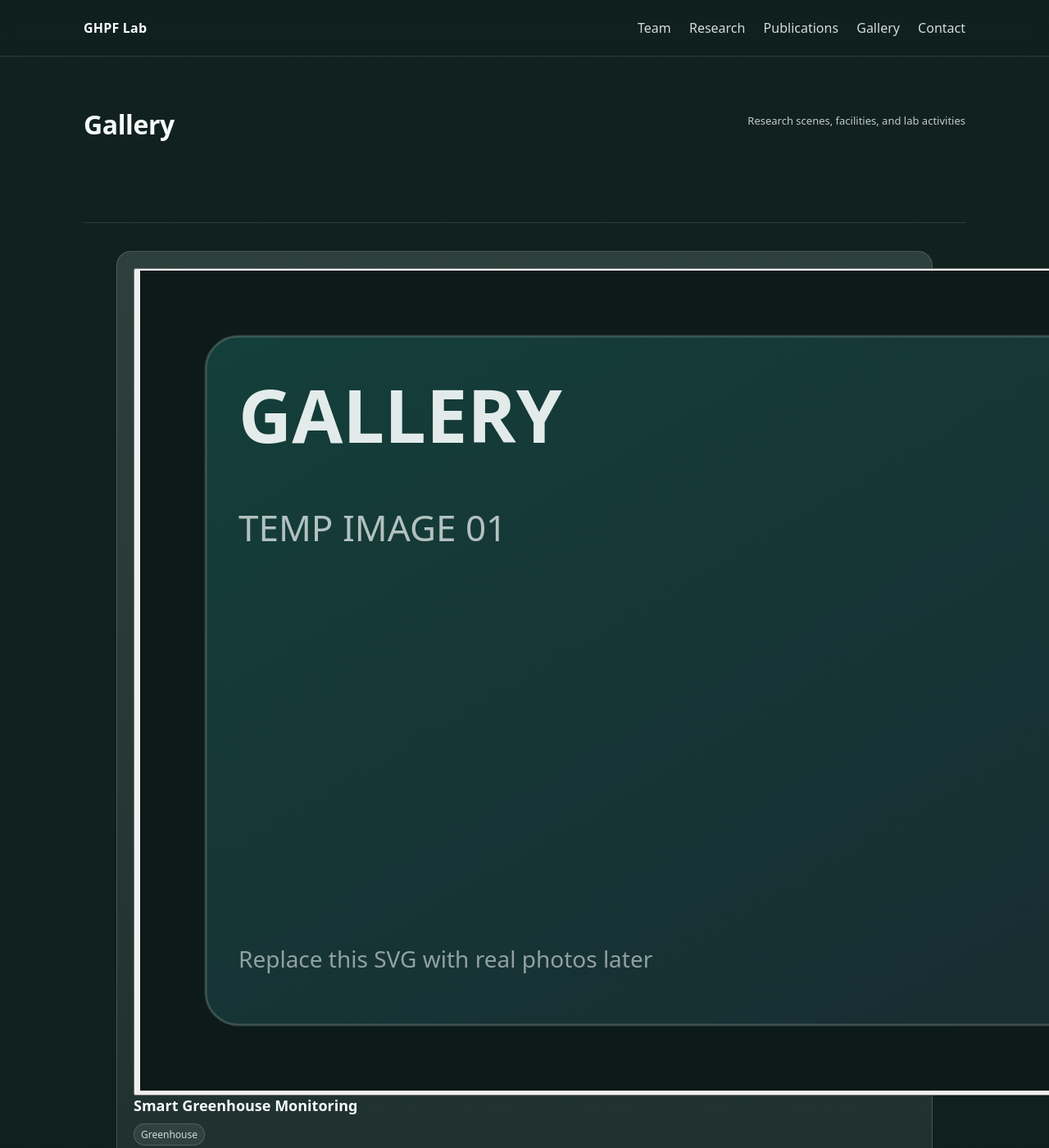
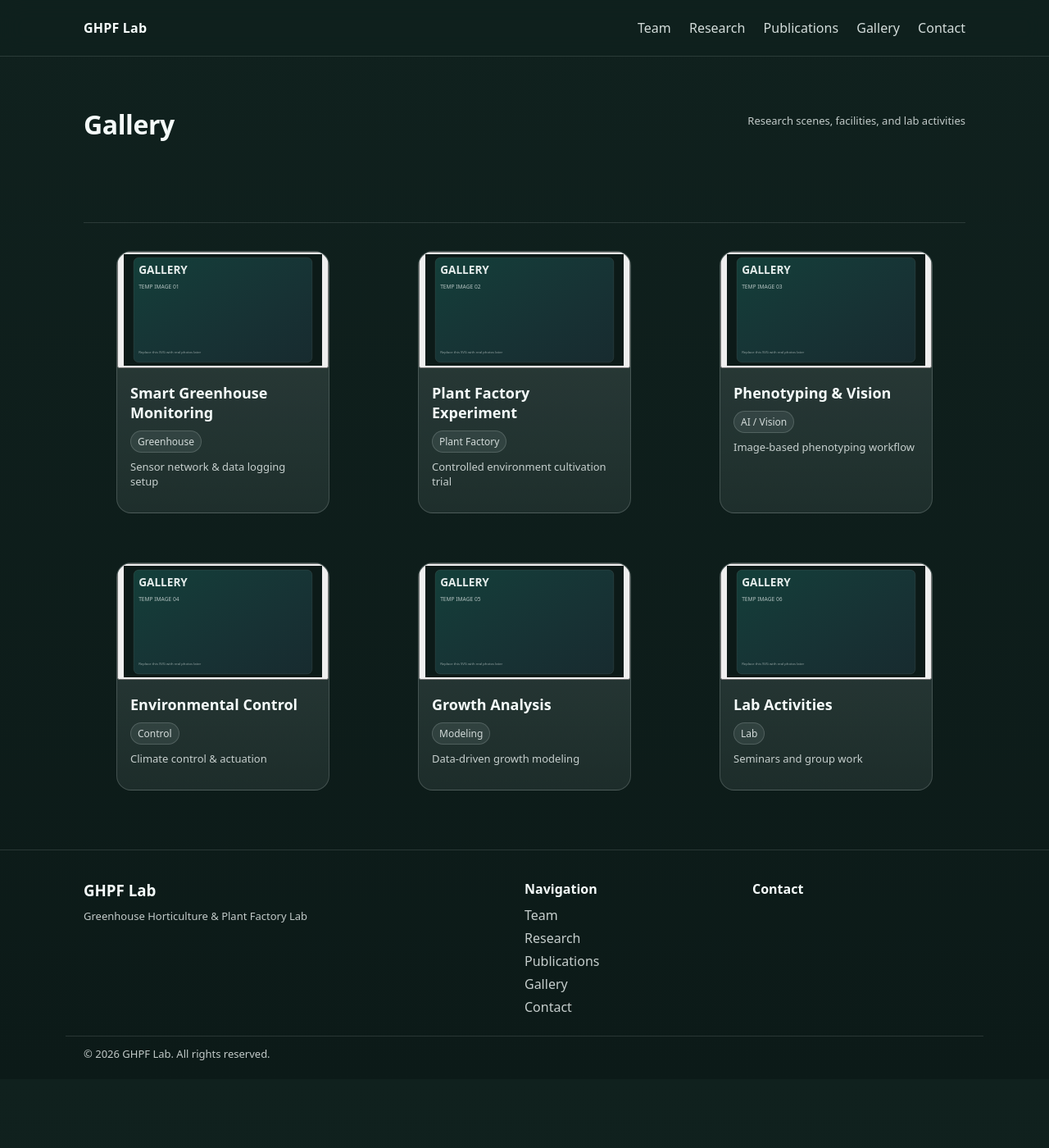
Before and after one commit to evergreendasol/Trial-2-lab-web, a Jekyll site: the page built from gallery.md, in a window 1280 px wide and 1400 px high. Shown: the whole window at 82% size. Built offline with Jekyll 4.4.1, drawn with Linux system fonts in a browser that asks for light colours.

Commit message:
Clean gallery layout fix

```diff
--- a/assets/css/site.css
+++ b/assets/css/site.css
@@ -212,97 +212,54 @@ h1{
    GALLERY (final, isolated) - 3 columns, bigger
    ========================= */
 
-/* Gallery 헤더: 제목/설명 양끝 벌어짐 방지 */
-.gallery-page .section__head{
-  display:flex;
-  justify-content:flex-start;
-  align-items:baseline;
-  gap:16px;
-  margin-bottom:18px;
+/* ===== GALLERY CLEAN FIX ===== */
+
+/* 3열 고정 (데스크탑) */
+.gallery-grid{
+  display:grid;
+  grid-template-columns: repeat(3, 1fr);
+  gap:28px;
 }
-@media (max-width:900px){
-  .gallery-page .section__head{
-    flex-direction:column;
-    align-items:flex-start;
-    gap:6px;
+
+/* 태블릿 */
+@media (max-width:1000px){
+  .gallery-grid{
+    grid-template-columns: repeat(2, 1fr);
   }
 }
 
-/* ✅ 3열 유지(데스크톱), 카드 크게 */
-.gallery-page .gallery-grid{
-  display:grid;
-  grid-template-columns: repeat(3, minmax(0, 1fr)); /* 데스크톱 3열 고정 */
-  gap:26px;
-  justify-content:stretch;
-}
-
-/* 태블릿 2열 */
-@media (max-width: 1100px){
-  .gallery-page .gallery-grid{
-    grid-template-columns: repeat(2, minmax(0, 1fr));
-    gap:22px;
+/* 모바일 */
+@media (max-width:600px){
+  .gallery-grid{
+    grid-template-columns: 1fr;
   }
 }
 
-/* 모바일 1열 */
-@media (max-width: 640px){
-  .gallery-page .gallery-grid{
-    grid-template-columns: 1fr;
-    gap:18px;
-  }
-}
-
-/* 카드: 꽉 차게 + 기존 룩 유지 */
-.gallery-page .gallery-card{
-  width:100%;
+/* 카드 */
+.gallery-card{
   padding:0;
   overflow:hidden;
   border-radius:18px;
-  border:1px solid rgba(245,251,250,.16);
-  background:linear-gradient(180deg, rgba(230,255,252,.14) 0%, rgba(230,255,252,.08) 100%);
-  transition:transform .15s ease, border .15s ease, background .15s ease;
-}
-.gallery-page .gallery-card:hover{
-  transform:translateY(-6px);
-  border-color:rgba(52,231,211,.55);
-  background:linear-gradient(180deg, rgba(230,255,252,.18) 0%, rgba(230,255,252,.10) 100%);
 }
 
-/* 클릭 영역 */
-.gallery-page .gallery-btn{
-  all:unset;
+/* 이미지 크게 */
+.gallery-img{
+  width:100%;
+  aspect-ratio:16/9;
+  object-fit:cover;
   display:block;
-  width:100%;
-  cursor:pointer;
 }
 
-/* ✅ 썸네일을 “크게” 보이게: 16:9 + 높이 확보 */
-.gallery-page .gallery-img{
-  width:100%;
-  aspect-ratio: 16 / 9;
-  height:auto;
-  object-fit:cover;
-  display:block;
-  border-bottom:1px solid rgba(245,251,250,.12);
+/* 캡션 */
+.gallery-cap{
+  padding:16px;
 }
 
-/* 캡션 영역 */
-.gallery-page .gallery-cap{
-  padding:14px 16px 16px;
-}
-.gallery-page .gallery-title{
+.gallery-title{
+  font-size:18px;
   margin:0;
-  font-size:18px; /* 기존 15px보다 큼 */
-  line-height:1.25;
-}
-.gallery-page .gallery-sub{
-  margin:10px 0 0;
 }
 
-/* Modal (그대로 유지해도 OK) */
-.gallery-modal{ border:none; padding:0; background:transparent; }
-.gallery-modal::backdrop{ background:rgba(0,0,0,.55); backdrop-filter: blur(6px); }
-.gallery-modal__inner{ width:min(1080px, calc(100vw - 32px)); margin:calc(8vh) auto 0; padding:18px; }
-.gallery-modal__top{ display:flex; justify-content:space-between; align-items:flex-start; gap:14px; margin-bottom:14px; }
-.gallery-modal__imgwrap{ border-radius:16px; overflow:hidden; border:1px solid rgba(245,251,250,.14); background:rgba(230,255,252,.06); }
-.gallery-modal__imgwrap img{ width:100%; height:auto; display:block; }
+.gallery-sub{
+  margin-top:8px;
+}
```
